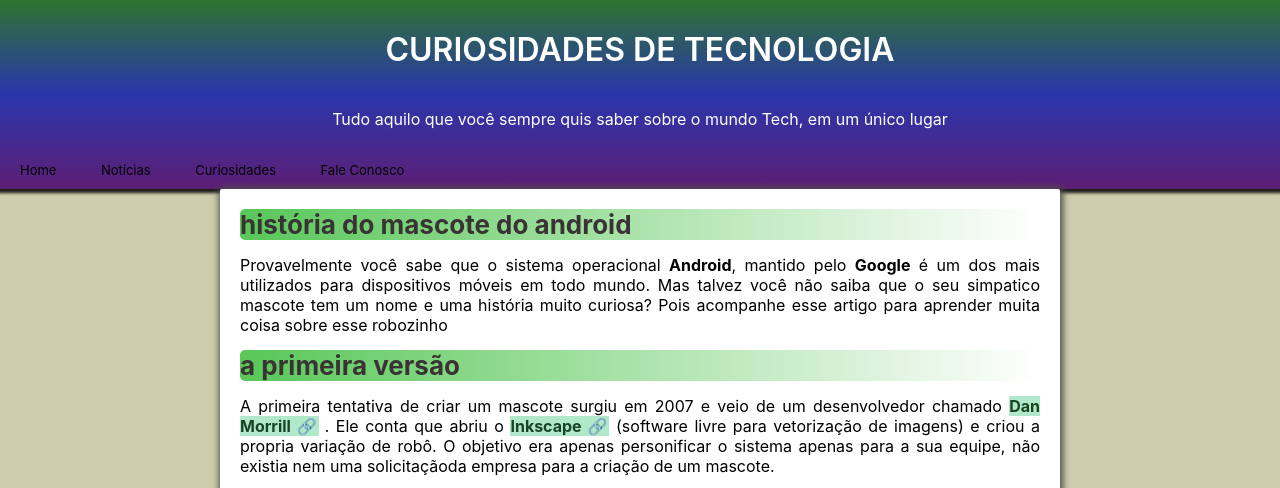
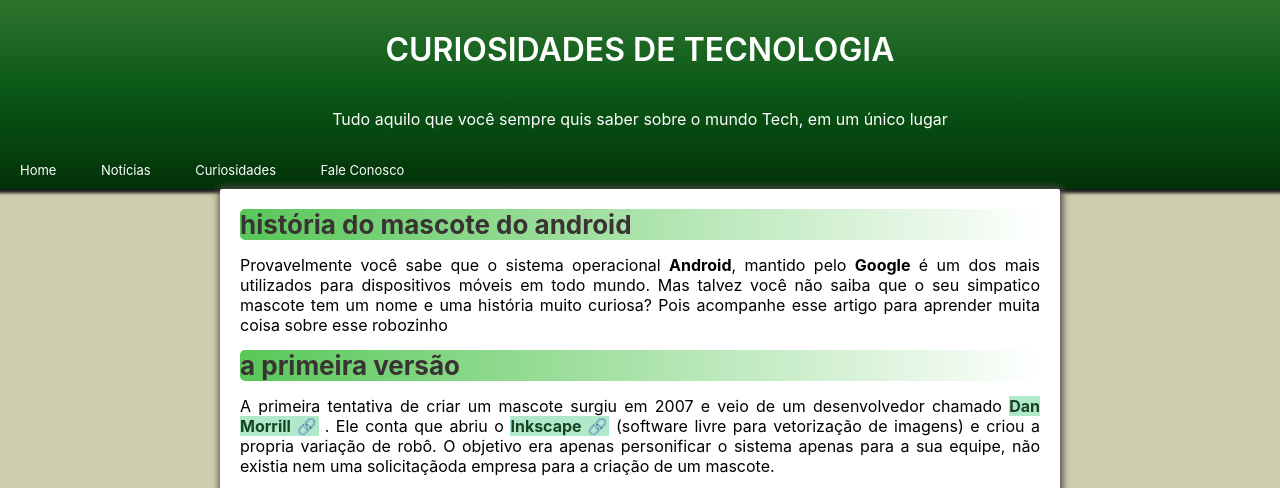
Before and after one commit to MatheusMa10/projeto1, a plain HTML site: page index.html in a window 1280 px wide. Shown: the top 488 px of the page. Drawn offline with Linux system fonts and the light colour scheme.

Commit message:
Update mth.css

```diff
--- a/mth.css
+++ b/mth.css
@@ -15,7 +15,7 @@ p{
 header{
     display: flex;
     flex-direction: column;
-    background-image: linear-gradient(to top, rgb(94, 30, 116), rgb(41, 54, 172), rgb(47, 116, 47));
+    background-image: linear-gradient(to top, rgb(3, 49, 7), rgb(9, 87, 22), rgb(47, 116, 47));
     color: white;
     min-height: 150px;
     box-shadow: 0px 1px 3px 3px rgb(29, 27, 27);
@@ -36,7 +36,7 @@ header p{
     padding: 10px;
 }
 nav a{
-    color: rgb(0, 0, 0);
+    color: white;
     font-size: 13px;
     text-decoration: none;
     margin: 0px 10px;
@@ -44,7 +44,7 @@ nav a{
 }
 nav a:hover{
     text-decoration: underline;
-    color: rgb(7, 53, 9);
+    color: rgb(172, 212, 174);
     background-color: rgb(11, 87, 11);
 }
 main a{
@@ -75,11 +75,10 @@ section article h1{
     font-size: 26px;
     text-align: left;
     border-radius: 5px;
-}
-section article h1{
     color: rgb(58, 51, 51);
     background-image: linear-gradient(to right, rgb(88, 199, 88), transparent);
 }
+
 .scontainer{
     background-color: rgb(127, 206, 127);
     border-radius: 10px;
```
